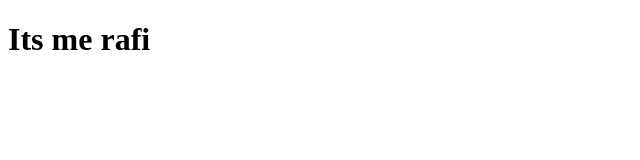
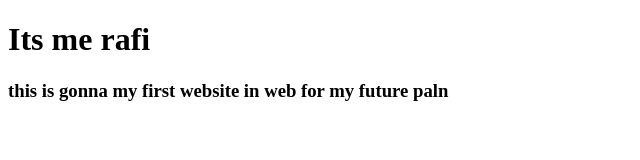
Before and after one commit to Rafi-Genon/my-first-website, a plain HTML site: page index.html in a window 1280 px wide. Shown: the whole page, without its empty margins (0-640 px from the left). Drawn offline with Linux system fonts and the light colour scheme.

Commit message:
i had added h3

```diff
--- a/index.html
+++ b/index.html
@@ -7,5 +7,6 @@
 </head>
 <body>
     <h1>Its me rafi</h1>
+    <h3>this is gonna my first website in web for my future paln</h3>
 </body>
 </html>
```
Also changed, not shown: 1 other file.
